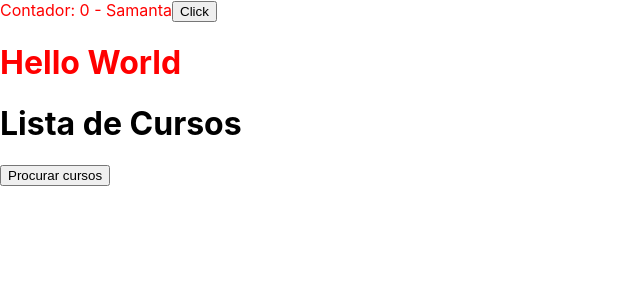
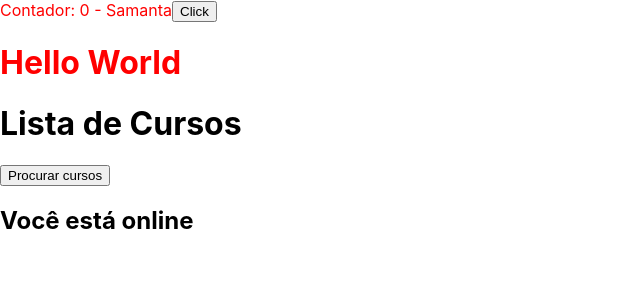
Before and after one commit to samantafluture/basic-react-studies, a React (Create React App) app: page / in a window 1280 px wide. Shown: the top 300 px of the page, without its empty margins (0-640 px from the left). Built offline with nearby package versions, Linux system fonts and the light colour scheme.

Commit message:
create custom hook for online status

```diff
--- a/src/App.js
+++ b/src/App.js
@@ -1,9 +1,18 @@
 import './App.css';
+import { useEffect } from 'react';
 import Contador from './components/MeuComponente/Contador';
 import ListaCursos from './components/ListaCursos/ListaCursos';
+import useOnlineStatus from './data/hooks/useOnlineStatus';
 
 function App() {
     const nome = 'Samanta';
+    const isOnline = useOnlineStatus();
+
+    useEffect(() => {
+      if (!isOnline) {
+        alert('Você está offline');
+      }
+    }, [isOnline]);
 
     return (
         <>
@@ -11,6 +20,9 @@ function App() {
                 <h1>Hello World</h1>
             </Contador>
             <ListaCursos />
+            <div>
+                <h2>Você está {isOnline ? 'online' : 'offline'}</h2>
+            </div>
         </>
     );
 }
--- /dev/null
+++ b/src/data/hooks/useOnlineStatus.js
@@ -0,0 +1,20 @@
+import { useState, useEffect } from 'react';
+
+export default function useOnlineStatus() {
+    const [isOnline, setIsOnline] = useState(navigator.onLine);
+
+    const goOnline = () => setIsOnline(true);
+    const goOffline = () => setIsOnline(false);
+
+    useEffect(() => {
+        window.addEventListener('online', goOnline);
+        window.addEventListener('offline', goOffline);
+
+        return () => {
+            window.removeEventListener('online', goOnline);
+            window.removeEventListener('offline', goOffline);
+        }
+    }, []);
+
+    return isOnline;
+}
```
